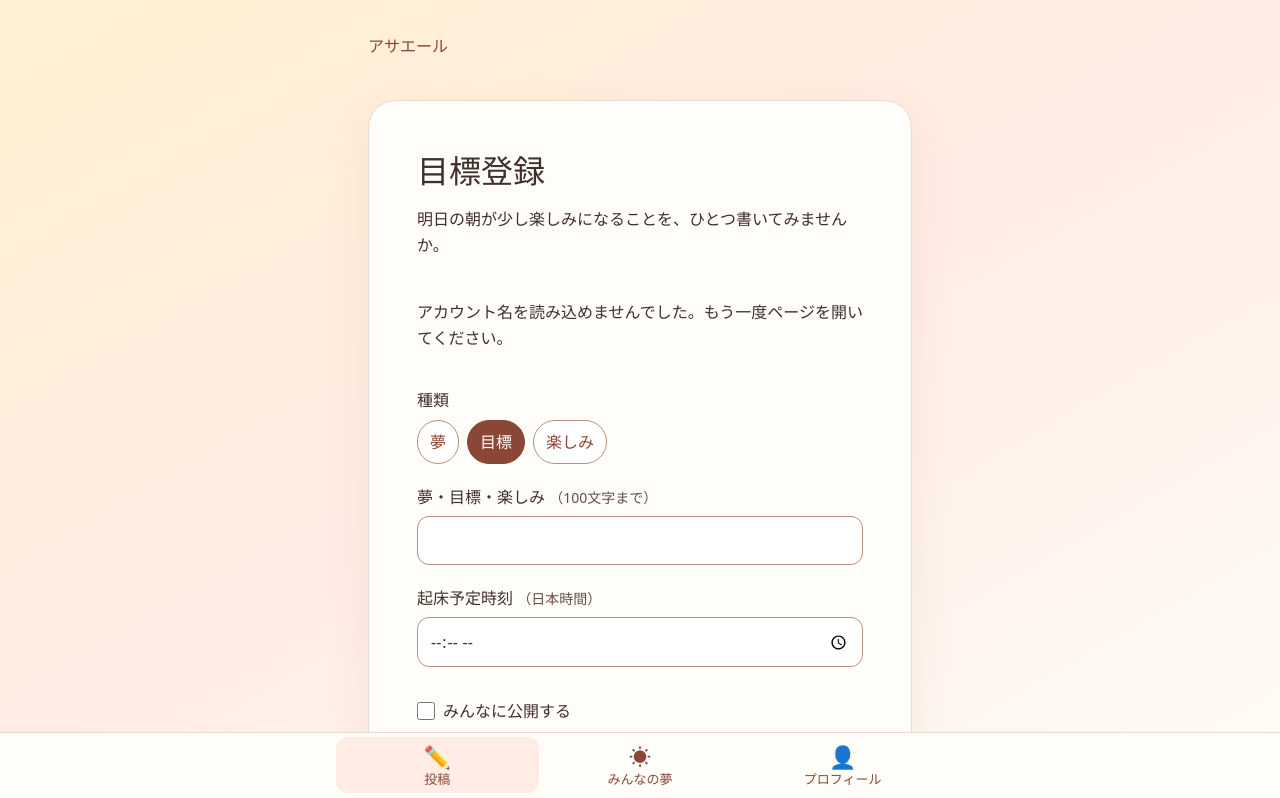
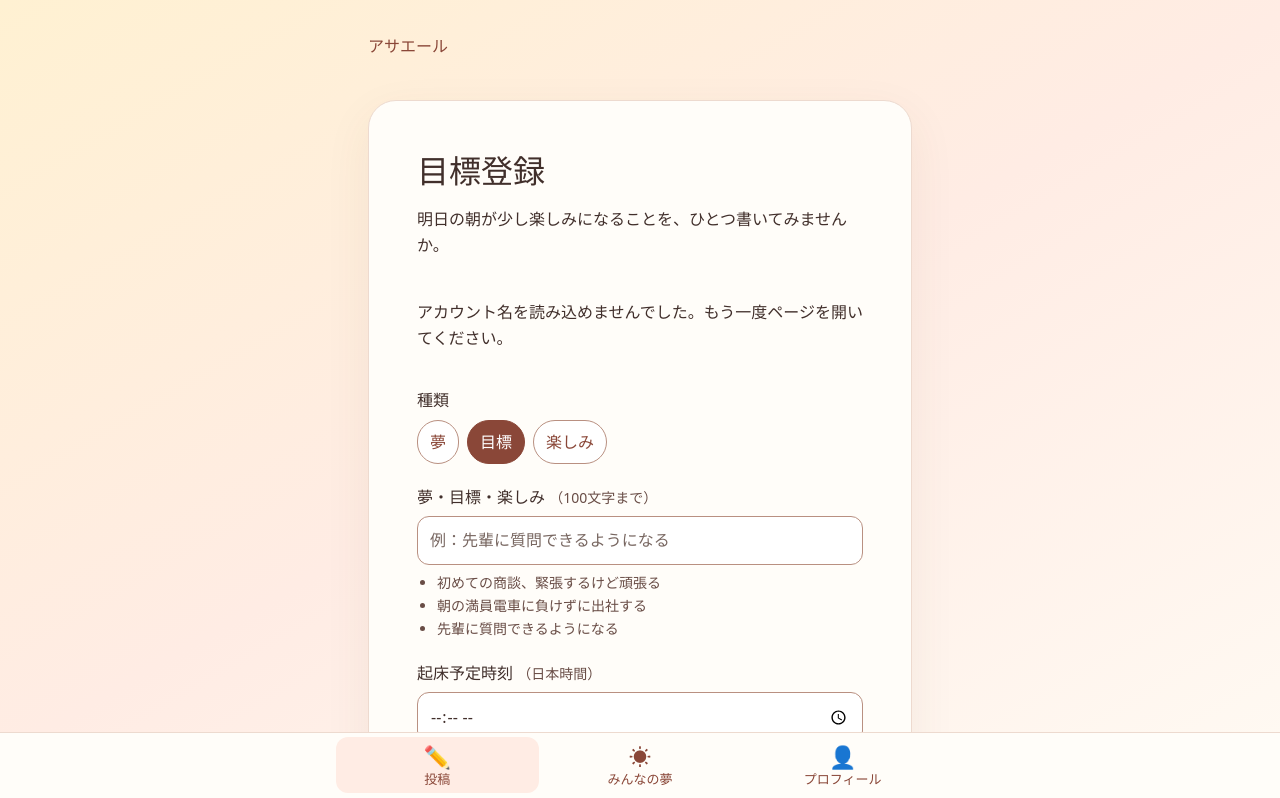
Before and after one commit to Ke-san0705/Asayell, a React (Vite) app: page / in a window 1280 px wide. Shown: the top 798 px of the page. Built offline with nearby package versions, Linux system fonts and the light colour scheme; no server answers.

Commit message:
Add goal registration examples for new employees

```diff
--- a/src/GoalRegistration.tsx
+++ b/src/GoalRegistration.tsx
@@ -88,11 +88,20 @@ export function GoalRegistration({ repository }: { repository: AsayellRepository
             ))}
           </div>
         </fieldset>
-        <label>
-          夢・目標・楽しみ <span className="hint">（{goalLimits.title}文字まで）</span>
-          <input name="title" required maxLength={goalLimits.title}
-            value={fields.title} onChange={(event) => update('title', event.target.value)} />
-        </label>
+        <div>
+          <label>
+            夢・目標・楽しみ <span className="hint">（{goalLimits.title}文字まで）</span>
+            <input name="title" required maxLength={goalLimits.title}
+              placeholder="例：先輩に質問できるようになる"
+              aria-describedby="goal-title-examples"
+              value={fields.title} onChange={(event) => update('title', event.target.value)} />
+          </label>
+          <ul className="hint goal-title-examples" id="goal-title-examples" aria-label="目標の入力例">
+            <li>初めての商談、緊張するけど頑張る</li>
+            <li>朝の満員電車に負けずに出社する</li>
+            <li>先輩に質問できるようになる</li>
+          </ul>
+        </div>
         <label>
           起床予定時刻 <span className="hint">（日本時間）</span>
           <input name="wakeTime" type="time" required
--- a/src/styles.css
+++ b/src/styles.css
@@ -87,6 +87,11 @@ h1 {
   font-weight: 400;
 }
 
+.goal-title-examples {
+  margin: 0.375rem 0 0;
+  padding-inline-start: 1.25rem;
+}
+
 .goal-form input:not([type="checkbox"], [type="radio"]),
 .goal-form textarea {
   display: block;
@@ -133,6 +138,7 @@ h1 {
   resize: vertical;
 }
 
+.goal-form input[name="title"]::placeholder,
 .goal-form textarea::placeholder {
   color: #786761;
 }
```
Also changed, not shown: 1 other file (tests, documents, lock files or other folders).
